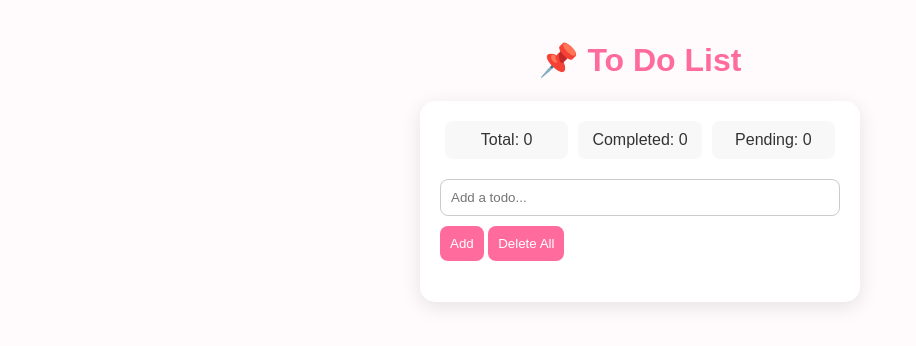
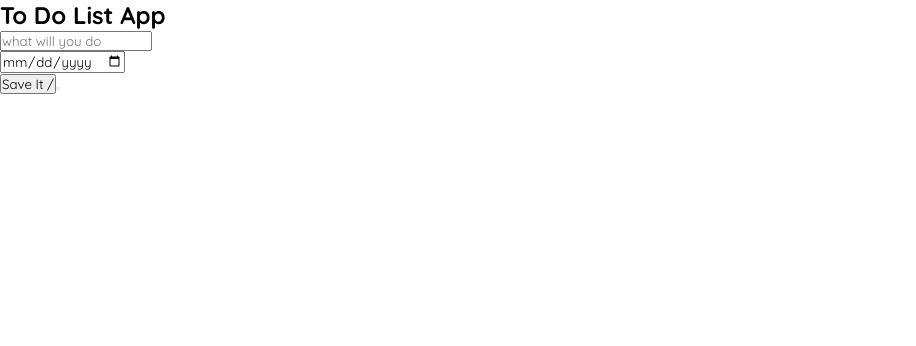
Before and after one commit to Revou-Coding-Camp/codingcamp-18-aug-25-nasrulkusumarzaki, a plain HTML site: page index.html in a window 1280 px wide. Shown: the whole page, without its empty margins (0-916 px from the left). Drawn offline with Linux system fonts and the light colour scheme.

Commit message:
create srcipt.js

```diff
--- a/index.html
+++ b/index.html
@@ -1,28 +1,32 @@
 <!DOCTYPE html>
 <html lang="en">
 <head>
-  <meta charset="UTF-8">
-  <meta name="viewport" content="width=device-width, initial-scale=1.0">
-  <title>To Do List</title>
-  <link rel="stylesheet" href="style.css">
+    <meta charset="UTF-8">
+    <meta name="viewport" content="width=device-width, initial-scale=1.0">
+    <title>To Do List Application</title>
+
+    <link rel="stylesheet" href="style.css">
 </head>
 <body>
-  <h1>📌 To Do List</h1>
-
-  <div class="todo-container">
-    <div class="stats">
-      <div>Total: <span id="total">0</span></div>
-      <div>Completed: <span id="completed">0</span></div>
-      <div>Pending: <span id="pending">0</span></div>
+    <div class="todo-card">
+        <h2>To Do List App</h2>
+        <form action="#" class="todo-form" id="todo_form">
+            <div class="form-input">
+                <input type="text" id="task"
+                class="input-field"
+                placeholder="what will you do"
+                required/>
+            </div>
+            <div class="form-input">
+                <input type="date" id="when" class="input-field" required />
+            </div>
+            <div class="tombol">
+                <button type="submit" id="simpan" title="simpan todo">Save It
+                /<button>
+            </div>
+        </form>
     </div>
 
-    <input type="text" id="taskInput" placeholder="Add a todo...">
-    <button onclick="addTask()">Add</button>
-    <button onclick="deleteAll()">Delete All</button>
 
-    <ul id="taskList"></ul>
-  </div>
-
-  <script src="script.js"></script>
 </body>
 </html>
--- a/style.css
+++ b/style.css
@@ -1,91 +1,8 @@
-body {
-  font-family: Arial, sans-serif;
-  background: #fffafc;
-  color: #333;
-  display: flex;
-  justify-content: center;
-  align-items: center;
-  flex-direction: column;
+@import url('https://fonts.googleapis.com/css2?family=Quicksand:wght@300..700&display=swap');
+
+* {
   margin: 0;
-  padding: 20px;
+  padding: 0;
+  box-sizing: border-box;
+  font-family: "Quicksand", sans-serif;
 }
-
-h1 {
-  color: #ff6b9d;
-}
-
-.todo-container {
-  background: #fff;
-  padding: 20px;
-  border-radius: 15px;
-  box-shadow: 0 5px 20px rgba(0,0,0,0.1);
-  width: 400px;
-  max-width: 100%;
-}
-
-.stats {
-  display: flex;
-  justify-content: space-between;
-  margin-bottom: 15px;
-}
-
-.stats div {
-  background: #f8f8f8;
-  padding: 10px;
-  border-radius: 8px;
-  text-align: center;
-  flex: 1;
-  margin: 0 5px;
-}
-
-input, button {
-  padding: 10px;
-  margin: 5px 0;
-  border-radius: 8px;
-  border: 1px solid #ccc;
-}
-
-input {
-  width: calc(100% - 22px);
-}
-
-button {
-  cursor: pointer;
-  background: #ff6b9d;
-  color: #fff;
-  border: none;
-  transition: 0.3s;
-}
-
-button:hover {
-  background: #e25685;
-}
-
-ul {
-  list-style: none;
-  padding: 0;
-}
-
-li {
-  display: flex;
-  justify-content: space-between;
-  align-items: center;
-  padding: 10px;
-  margin: 5px 0;
-  border-radius: 8px;
-  background: #f4f4f4;
-}
-
-.completed {
-  text-decoration: line-through;
-  color: gray;
-}
-
-.delete {
-  background: #ff4d4d;
-  border: none;
-  padding: 5px 10px;
-  border-radius: 5px;
-  color: #fff;
-  cursor: pointer;
-}
```
Also changed, not shown: script.js (added).
